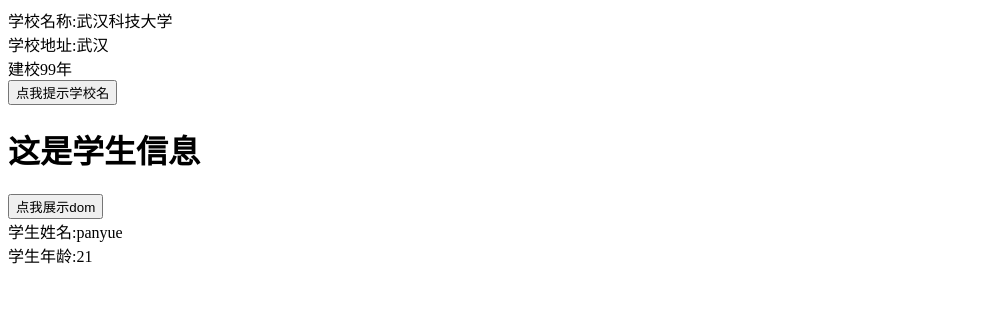
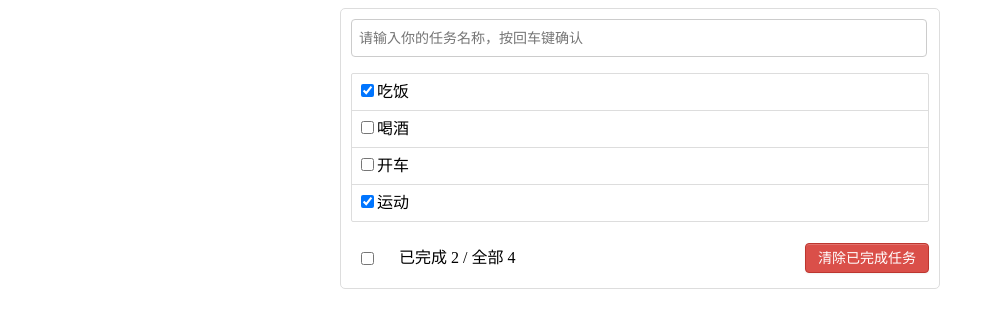
Before and after one commit to 1684838553/frontendFramework, a Vue app in the folder vue-advance/: page / in a window 1280 px wide. Shown: the top 328 px of the page, without its empty margins (0-995 px from the left). Built offline with nearby package versions, Linux system fonts and the light colour scheme.

Commit message:
总结TodoList案例

```diff
--- a/vue-advance/package.json
+++ b/vue-advance/package.json
@@ -10,6 +10,7 @@
   "dependencies": {
     "core-js": "^3.8.3",
     "less-loader": "^7.3.0",
+    "nanoid": "^5.0.7",
     "vue": "^2.6.14"
   },
   "devDependencies": {
--- a/vue-advance/src/App.vue
+++ b/vue-advance/src/App.vue
@@ -1,11 +1,21 @@
 <template>
    <div>
-     <School name="武汉科技大学" :time="99" />
-     <Student />
+     <!-- <School name="武汉科技大学" :time="99" />
+     <Student /> -->
+     <div class="todo-container">
+      <div class="todo-wrap">
+        <MyHeader :addTodo="addTodo"/>
+        <MyList :todos="todos" :checkTodo="checkTodo" :deleteTodo="deleteTodo"/>
+        <MyFooter :todos="todos" :checkAllTodo="checkAllTodo" :clearAllDoneTodo="clearAllDoneTodo"/>
+      </div>
+    </div>
    </div>
 </template>
 
 <script>
+import MyList from './components/MyList';
+import MyFooter from './components/MyFooter';
+import MyHeader from './components/MyHeader';
 import School from './components/School';
 import Student from "./components/Student";
 
@@ -14,7 +24,87 @@
   //汇总所有的组件
   components:{
     Student,
-    School
-  }
+    School,
+    MyHeader,
+    MyFooter,
+    MyList
+  },
+  data() {
+    return {
+      todos: [
+        { id: '001', title: '吃饭', done: true },
+        { id: '002', title: '喝酒', done: false },
+        { id: '003', title: '开车', done: false },
+        { id: '004', title: '运动', done: true },
+      ]
+    }
+  },
+  methods: {
+    addTodo(todo) {
+      console.log('App组件，收到数据：', todo)
+      this.todos.unshift(todo);
+    },
+    checkTodo(id) {
+      const todo = this.todos.find(todo => todo.id === id);
+      todo.done = !todo.done;
+
+      console.log(this.todos)
+    },
+    deleteTodo(id) {
+      this.todos = this.todos.filter(todo => todo.id !== id);
+    },
+    checkAllTodo(done) {
+      this.dones.forEach(item => item.todo = done)
+    },
+    clearAllDoneTodo(){
+      this.todos = this.todos.filter(todo => !todo.done)
+    }
+  },
 }
 </script>
+
+<style>
+/*base*/
+body {
+  background: #fff;
+}
+
+.btn {
+  display: inline-block;
+  padding: 4px 12px;
+  margin-bottom: 0;
+  font-size: 14px;
+  line-height: 20px;
+  text-align: center;
+  vertical-align: middle;
+  cursor: pointer;
+  box-shadow: inset 0 1px 0 rgba(255, 255, 255, 0.2), 0 1px 2px rgba(0, 0, 0, 0.05);
+  border-radius: 4px;
+}
+
+.btn-danger {
+  color: #fff;
+  background-color: #da4f49;
+  border: 1px solid #bd362f;
+}
+
+.btn-danger:hover {
+  color: #fff;
+  background-color: #bd362f;
+}
+
+.btn:focus {
+  outline: none;
+}
+
+.todo-container {
+  width: 600px;
+  margin: 0 auto;
+}
+.todo-container .todo-wrap {
+  padding: 10px;
+  border: 1px solid #ddd;
+  border-radius: 5px;
+}
+
+</style>
--- /dev/null
+++ b/vue-advance/src/components/MyFooter.vue
@@ -0,0 +1,78 @@
+<template>
+   <div class="todo-footer" v-show="total">
+    <label>
+      <!-- <input type="checkbox" :checked="isAll" @change="checkAll"/> -->
+       <input type="checkbox" v-model="isAll"/>
+    </label>
+    <span>
+       <span>已完成 {{doneTotal}}</span> / 全部 {{total}}
+    </span>
+    <button class="btn btn-danger" @click="clearAll">清除已完成任务</button>
+  </div>
+</template>
+
+<script>
+  export default {
+    name: 'MyFooter',
+    props: ['todos', 'checkAllTodo', 'clearAllDoneTodo'],
+    data(){
+      return {
+
+      }
+    },
+    methods:{
+    //   checkAll(e) {
+    //     this.checkAllTodo(e.target.checked)
+    //   }
+        clearAll(){
+            this.clearAllDoneTodo();
+        }
+    },
+    computed: {
+        doneTotal() {
+            return this.todos.reduce((pre, cur) => {
+                return pre + (cur.done ? 1 : 0)
+            }, 0)
+        },
+        total() {
+            return this.todos.length
+        },
+        isAll:{
+            get(){
+                return this.total === this.doneTotal && this.doneTotal > 0;
+            },
+            set(value){
+                this.checkAllTodo(value);
+            }
+        }
+    }
+  };
+</script>
+
+<style scoped>
+/*footer*/
+.todo-footer {
+  height: 40px;
+  line-height: 40px;
+  padding-left: 6px;
+  margin-top: 5px;
+}
+
+.todo-footer label {
+  display: inline-block;
+  margin-right: 20px;
+  cursor: pointer;
+}
+
+.todo-footer label input {
+  position: relative;
+  top: -1px;
+  vertical-align: middle;
+  margin-right: 5px;
+}
+
+.todo-footer button {
+  float: right;
+  margin-top: 5px;
+}
+</style>
--- /dev/null
+++ b/vue-advance/src/components/MyHeader.vue
@@ -0,0 +1,46 @@
+<template>
+   <div class="todo-header">
+    <input type="text" placeholder="请输入你的任务名称，按回车键确认" v-model="title" @keyup.enter="add"/>
+  </div>
+</template>
+
+<script>
+    import { nanoid } from 'nanoid';
+  export default {
+    name: 'MyHeader',
+    data(){
+      return {
+        title: ''
+      }
+    },
+    props: ['addTodo'],
+    methods:{
+      add(e) {
+        if(!this.title.trim()) {
+            console.log('不能添加空数据')
+            return;
+        }
+        const todo = { id: nanoid(), title: this.title, done: false };
+        this.addTodo(todo);
+        this.title = '';
+      }
+    },
+  };
+</script>
+
+<style scoped>
+.todo-header input {
+  width: 560px;
+  height: 28px;
+  font-size: 14px;
+  border: 1px solid #ccc;
+  border-radius: 4px;
+  padding: 4px 7px;
+}
+
+.todo-header input:focus {
+  outline: none;
+  border-color: rgba(82, 168, 236, 0.8);
+  box-shadow: inset 0 1px 1px rgba(0, 0, 0, 0.075), 0 0 8px rgba(82, 168, 236, 0.6);
+}
+</style>
--- /dev/null
+++ b/vue-advance/src/components/MyItem.vue
@@ -0,0 +1,78 @@
+<template>
+    <li>
+    <label>
+      <input type="checkbox" :checked="todo.done" @change="handleClick(todo.id)"/>
+      <!--v-model数据的双向绑定，checkbox使用v-model来双向绑定其是否被勾选,也可以实现效果但不推荐(因为其实修改了props中的数据)-->
+      <!--这里修改了从List修改过来的props,这里的不允许改是浅层次，就是如果props是一个对象则这个修改这个对象的某一个属性vue是放行的-->
+      <!-- <input type="checkbox" v-model="todo.done"/>-->
+      <span>{{todo.title}}</span>
+    </label>
+    <button class="btn btn-danger" @click="handleDelete(todo.id)">删除</button>
+  </li>
+</template>
+
+<script>
+  export default {
+    name: 'MyItem',
+    props: ['todo', 'checkTodo', 'deleteTodo'],
+    data(){
+      return {
+
+      }
+    },
+    methods:{
+      handleClick(id) {
+        this.checkTodo(id);
+      },
+      handleDelete(id) {
+        if(confirm(`确定删除编号为${id}的todo吗`)){
+            this.deleteTodo(id);
+        }
+      }
+    },
+  };
+</script>
+
+<style scoped>
+li {
+  list-style: none;
+  height: 36px;
+  line-height: 36px;
+  padding: 0 5px;
+  border-bottom: 1px solid #ddd;
+}
+
+li label {
+  float: left;
+  cursor: pointer;
+}
+
+li label li input {
+  vertical-align: middle;
+  margin-right: 6px;
+  position: relative;
+  top: -1px;
+}
+
+li button {
+  float: right;
+  display: none;
+  margin-top: 3px;
+}
+
+li:before {
+  content: initial;
+}
+
+li:last-child {
+  border-bottom: none;
+}
+
+li:hover{
+  background: #ddd;
+}
+
+li:hover button{
+  display: block;
+}
+</style>
--- /dev/null
+++ b/vue-advance/src/components/MyList.vue
@@ -0,0 +1,42 @@
+<template>
+  <ul class="todo-main">
+    <MyItem v-for="todo in todos" :key="todo.id" :todo="todo" :checkTodo="checkTodo" :deleteTodo="deleteTodo"/>
+  </ul>
+</template>
+
+<script>
+import MyItem from './MyItem';
+
+export default {
+    name: 'MyList',
+    components: { MyItem },
+    props: ['todos', 'checkTodo', 'deleteTodo'],
+    data(){
+      return {
+
+      }
+    },
+    methods:{
+
+    },
+};
+</script>
+
+<style scoped>
+/*main*/
+.todo-main {
+  margin-left: 0;
+  border: 1px solid #ddd;
+  border-radius: 2px;
+  padding: 0px;
+}
+
+.todo-empty {
+  height: 40px;
+  line-height: 40px;
+  border: 1px solid #ddd;
+  border-radius: 2px;
+  padding-left: 5px;
+  margin-top: 10px;
+}
+</style>
```
Also changed, not shown: 2 other files (tests, documents, lock files or other folders).
